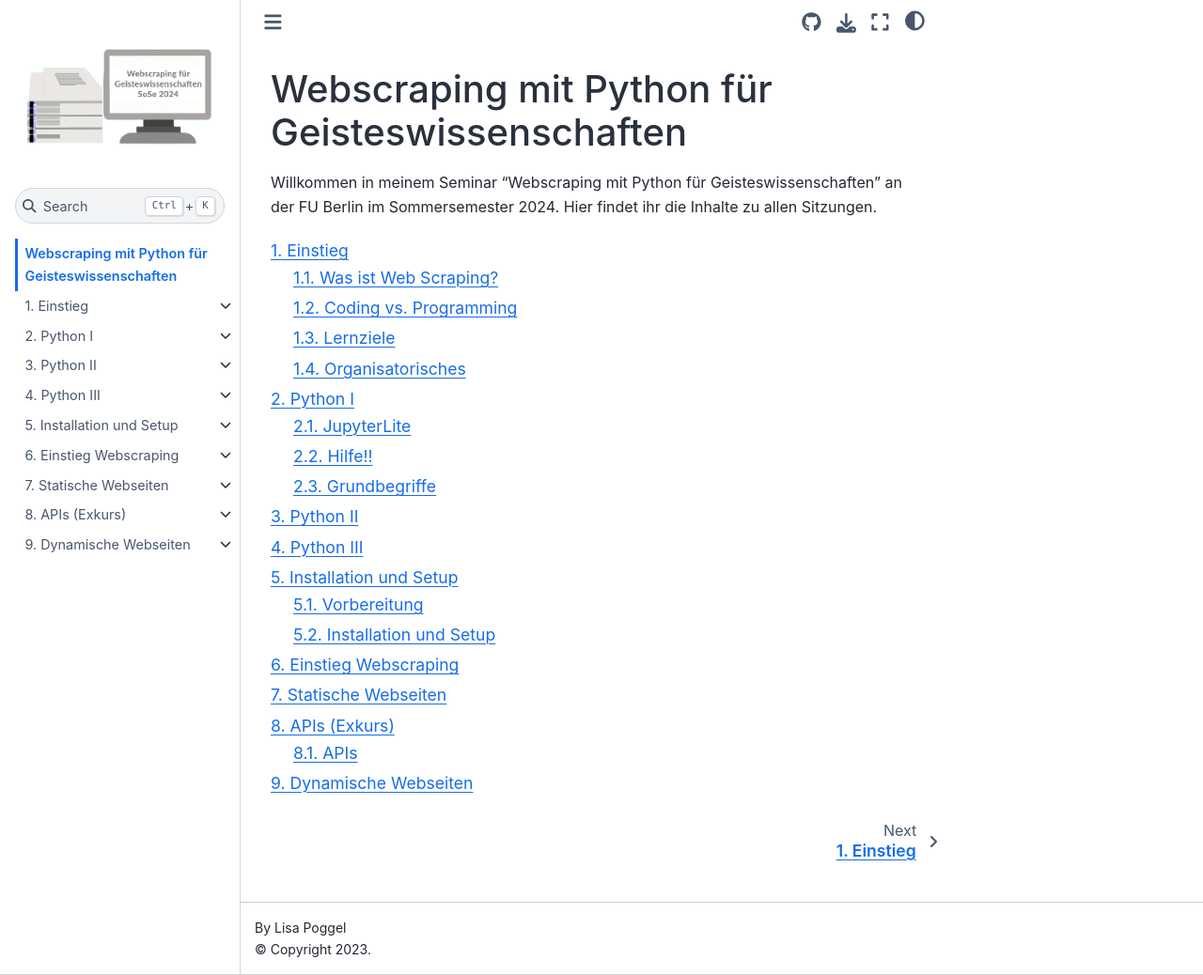
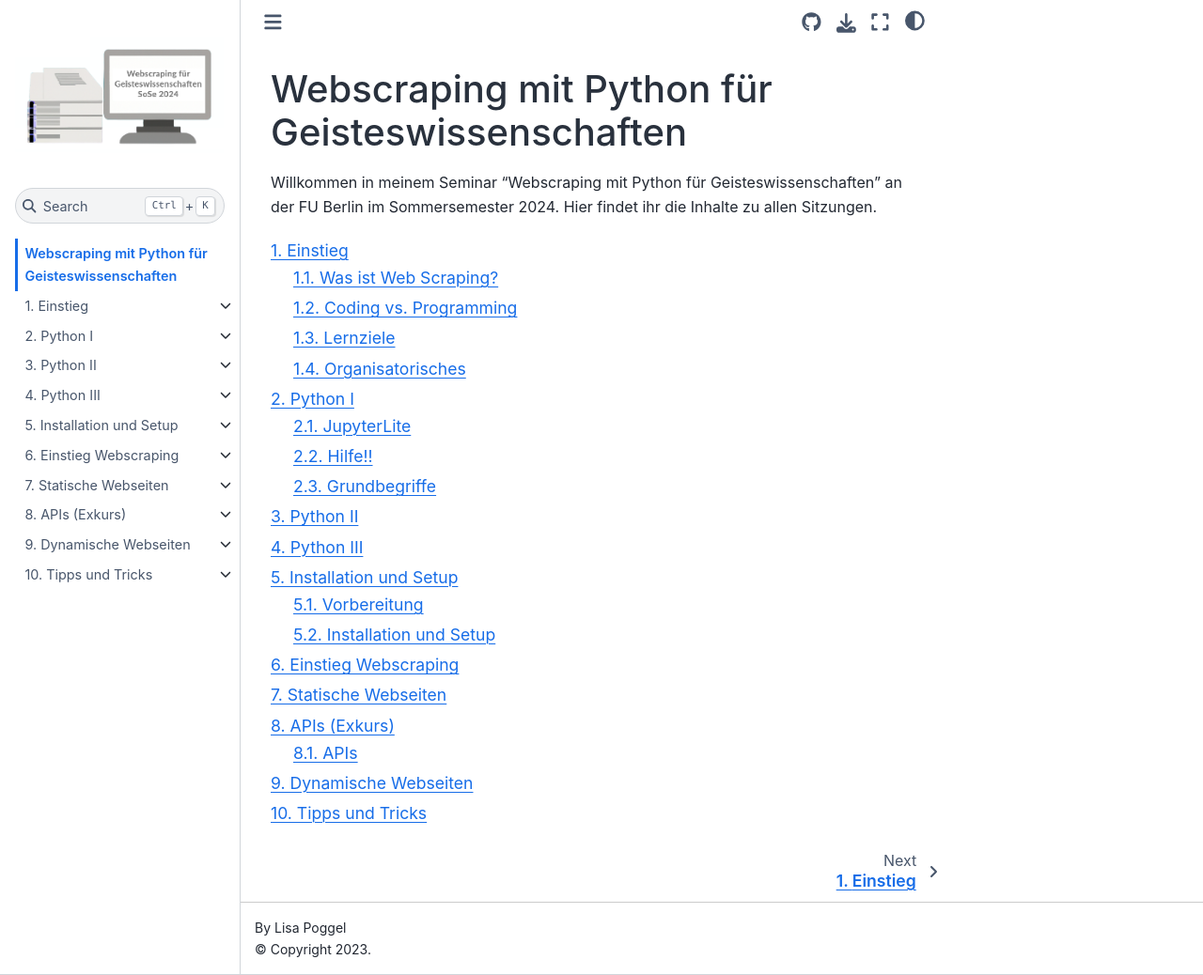
Before and after one commit to lipogg/webscraping-mit-python, a Jupyter Book: the page built from intro.md, in a window 1280 px wide and 1038 px high. Shown: the whole window at 94% size. Built offline with Jupyter Book 1.0.4 settings and Sphinx 7.4.7 and the Sphinx Book theme 1.1.4, drawn with Linux system fonts in a browser that asks for light colours; pages that are not in the unit, such as notebooks, are missing from menus; comment, search, counter and statistics services are not loaded; some of the changed lines change nothing that is shown.

Commit message:
add ch.10

```diff
--- a/_toc.yml
+++ b/_toc.yml
@@ -91,17 +91,17 @@ sections:
       title: Einstieg Selenium
     - file: chapters/09/subchapters/03_fortsetzung_selenium.ipynb
       title: Fortsetzung Selenium
-#- file: chapters/10/10_intro
-#  title: Tipps und Tricks
-#  sections:
-#    - file: chapters/10/subchapters/01_fetch_xhr.ipynb
-#      title: Selenium ist kein Hammer
-#    - file: chapters/10/subchapters/02_sessions_cookies.ipynb
-#      title: Sessions und Cookies
-#    - file: chapters/10/subchapters/03_apis_tokens.ipynb
-#      title: Authentifizierung, Autorisierung und APIs
-#    - file: chapters/10/subchapters/04_tipps_tricks.ipynb
-#      title: Weitere Tipps und Tricks
+- file: chapters/10/10_intro
+  title: Tipps und Tricks
+  sections:
+    - file: chapters/10/subchapters/01_fetch_xhr.ipynb
+      title: Selenium ist kein Hammer
+    - file: chapters/10/subchapters/02_sessions_cookies.ipynb
+      title: Sessions und Cookies
+    - file: chapters/10/subchapters/03_apis_tokens.ipynb
+      title: Authentifizierung, Autorisierung und APIs
+    - file: chapters/10/subchapters/04_tipps_tricks.ipynb
+      title: Weitere Tipps und Tricks
 #- file: chapters/11/11_intro
 #  title: Pandas (Exkurs)
 #  sections:
--- a/references.bib
+++ b/references.bib
@@ -1472,6 +1472,14 @@
 	url = {https://www.selenium.dev/documentation/webdriver/waits/}
 }
 
+@online{waits-docs,
+	title = {{Selenium with Python. Waits}},
+	author = {{Baiju Muthukadan}},
+	year = {2024},
+	keywords = {tipps},
+	url = {https://selenium-python.readthedocs.io/waits.html}
+}
+
 @online{xpath_css_suche,
 	title = {{How to Find an Element by CSS Class Name with XPath}},
 	author = {{W3Docs}},
```
Also changed, not shown: 1 other file.
